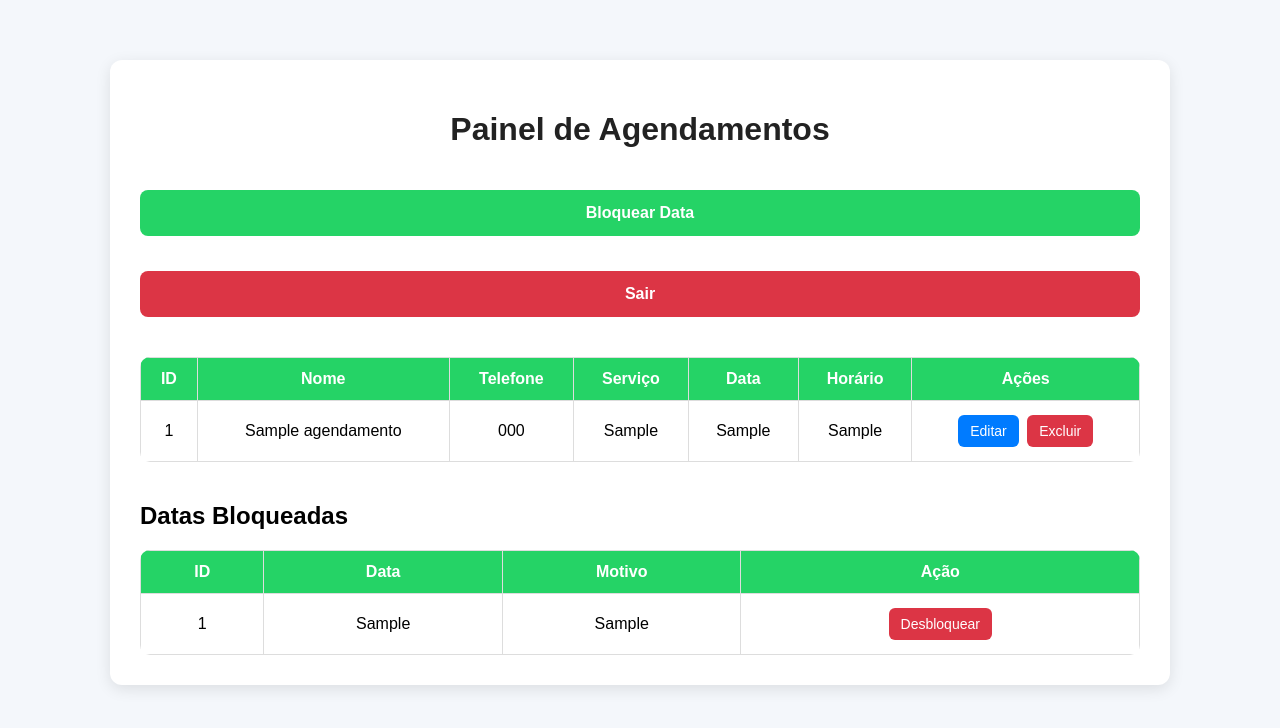
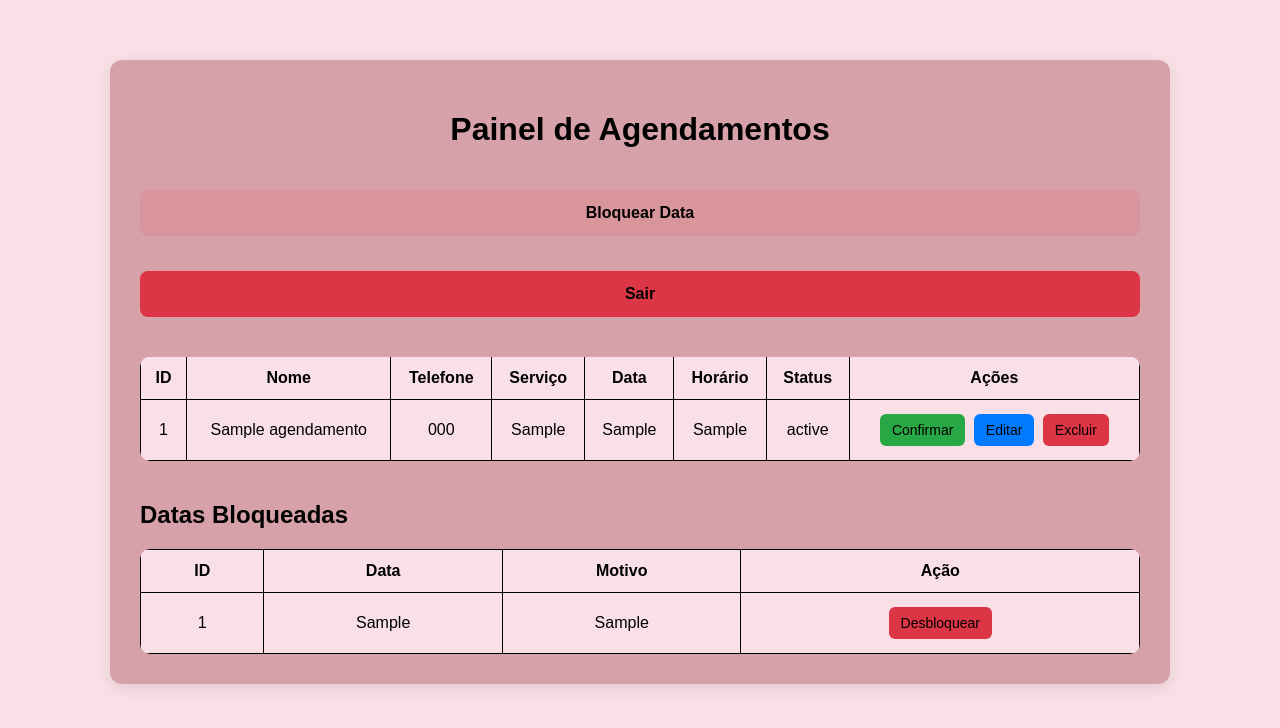
Before and after one commit to gabriel-brinoti/agendamento-salao-thayna, a Flask app: page /admin in a window 1280 px wide. Shown: the top 728 px of the page. Run offline with Flask 3, Linux system fonts and the light colour scheme; the visitor is signed in with stand-in values (Sample User, id 1); tables that the repository leaves empty hold one stand-in row (values such as "Sample post").

Commit message:
primeira versao cliente thayna

```diff
--- a/app.py
+++ b/app.py
@@ -54,6 +54,8 @@ def obter_limite_agendamentos_por_data(data_str):
     else:
         return 0
 
+
+
 def init_db():
     conn = sqlite3.connect(DB_PATH)
     cursor = conn.cursor()
@@ -68,6 +70,12 @@ def init_db():
             horario TEXT NOT NULL
         )
     """)
+
+    cursor.execute("PRAGMA table_info(agendamentos)")
+    colunas = [col[1] for col in cursor.fetchall()]
+
+    if "status" not in colunas:
+        cursor.execute("ALTER TABLE agendamentos ADD COLUMN status TEXT DEFAULT 'Pendente'")
 
     cursor.execute("""
         CREATE TABLE IF NOT EXISTS bloqueios (
@@ -186,10 +194,10 @@ def admin():
     cursor = conn.cursor()
 
     cursor.execute("""
-        SELECT id, nome, telefone, servico, data, horario
-        FROM agendamentos
-        ORDER BY data, horario
-    """)
+    SELECT id, nome, telefone, servico, data, horario, status
+    FROM agendamentos
+    ORDER BY data, horario
+""")
     agendamentos = cursor.fetchall()
 
     cursor.execute("""
@@ -272,7 +280,27 @@ def editar(id):
 
         conn.commit()
         conn.close()
-        return redirect(url_for("admin"))
+
+        telefone_limpo = ''.join(filter(str.isdigit, telefone))
+
+        if not telefone_limpo.startswith("55"):
+            telefone_limpo = "55" + telefone_limpo
+
+        mensagem = f"""Olá, {nome}!
+
+Seu agendamento foi alterado.
+
+Novos dados:
+Serviço: {servico}
+Data: {data}
+Horário: {horario}
+
+Qualquer dúvida, estamos à disposição"""
+
+        mensagem_codificada = urllib.parse.quote(mensagem, safe='')
+        link_whatsapp = f"https://wa.me/{telefone_limpo}?text={mensagem_codificada}"
+
+        return redirect(link_whatsapp)
 
     cursor.execute("""
         SELECT id, nome, telefone, servico, data, horario
@@ -284,6 +312,7 @@ def editar(id):
     conn.close()
 
     return render_template("editar.html", agendamento=agendamento)
+
 @app.route("/logout")
 def logout():
     session.pop("admin_logado", None)
@@ -378,6 +407,53 @@ def desbloquear_data(id):
 
     return redirect(url_for("admin"))
 
+@app.route("/confirmar/<int:id>")
+def confirmar(id):
+    if not session.get("admin_logado"):
+        return redirect(url_for("login"))
+
+    conn = sqlite3.connect(DB_PATH)
+    cursor = conn.cursor()
+
+    cursor.execute("""
+        SELECT nome, telefone, data, horario
+        FROM agendamentos
+        WHERE id = ?
+    """, (id,))
+    agendamento = cursor.fetchone()
+
+    if not agendamento:
+        conn.close()
+        return redirect(url_for("admin"))
+
+    nome, telefone, data, horario = agendamento
+
+    cursor.execute("""
+        UPDATE agendamentos
+        SET status = 'Confirmado'
+        WHERE id = ?
+    """, (id,))
+    conn.commit()
+    conn.close()
+
+    telefone_limpo = ''.join(filter(str.isdigit, telefone))
+
+    if not telefone_limpo.startswith("55"):
+        telefone_limpo = "55" + telefone_limpo
+
+    mensagem = f"""Olá, {nome}!
+
+Seu atendimento foi confirmado para:
+Data: {data}
+Horário: {horario}
+
+Aguardamos você"""
+
+    mensagem_codificada = urllib.parse.quote(mensagem, safe='')
+    link_whatsapp = f"https://wa.me/{telefone_limpo}?text={mensagem_codificada}"
+
+    return redirect(link_whatsapp)
+
 if __name__ == "__main__":
     init_db()
     port = int(os.environ.get("PORT", 5000))
--- a/static/style.css
+++ b/static/style.css
@@ -1,6 +1,6 @@
 body {
     font-family: Arial, sans-serif;
-    background: #f4f7fb;
+    background:  #f9e0e6;
     margin: 0;
     padding: 0;
 }
@@ -9,7 +9,7 @@ body {
     width: 90%;
     max-width: 500px;
     margin: 60px auto;
-    background: white;
+    background: #d6a1a8;
     padding: 30px;
     border-radius: 12px;
     box-shadow: 0 4px 15px rgba(0,0,0,0.1);
@@ -17,12 +17,12 @@ body {
 
 h1 {
     text-align: center;
-    color: #222;
+    color: black;
 }
 
 p {
     text-align: center;
-    color: #666;
+    color: black;
 }
 
 label {
@@ -36,13 +36,13 @@ input, select, button {
     padding: 12px;
     margin-top: 5px;
     border-radius: 8px;
-    border: 1px solid #ccc;
+    border: 1px solid black;
     box-sizing: border-box;
 }
 
 button, .botao {
-    background: #25D366;
-    color: white;
+    background: #d8959c;
+    color: black;
     border: none;
     text-decoration: none;
     display: inline-block;
@@ -56,7 +56,7 @@ button, .botao {
     box-sizing: border-box;
 }
 button:hover, .botao:hover {
-    background: #1ebe5d;
+    background: #d8959c;
 }
 
 textarea {
@@ -64,7 +64,7 @@ textarea {
     padding: 12px;
     margin-top: 5px;
     border-radius: 8px;
-    border: 1px solid #ccc;
+    border: 1px solid black;
     box-sizing: border-box;
     resize: none;
 }
@@ -92,20 +92,20 @@ table {
     width: 100%;
     border-collapse: collapse;
     margin-top: 20px;
-    background: white;
+    background: #f9e0e6;
     border-radius: 10px;
     overflow: hidden;
 }
 
 th, td {
     padding: 12px;
-    border: 1px solid #ddd;
+    border: 1px solid black;
     text-align: center;
 }
 
 th {
-    background: #25D366;
-    color: white;
+    background: #f9e0e6;
+    color: black;
 }
 
 tr:nth-child(even) {
@@ -128,7 +128,7 @@ tr:nth-child(even) {
     margin: 2px;
     border-radius: 6px;
     text-decoration: none;
-    color: white;
+    color: black;
     font-size: 14px;
 }
 
@@ -147,3 +147,11 @@ tr:nth-child(even) {
 .excluir:hover {
     background: #c82333;
 }
+
+.confirmar {
+    background: #28a745;
+}
+
+.confirmar:hover {
+    background: #218838;
+}
--- a/templates/admin.html
+++ b/templates/admin.html
@@ -17,17 +17,20 @@
             <table>
                 <thead>
                     <tr>
+                        <tr>
                         <th>ID</th>
                         <th>Nome</th>
                         <th>Telefone</th>
                         <th>Serviço</th>
                         <th>Data</th>
                         <th>Horário</th>
+                        <th>Status</th>
                         <th>Ações</th>
                     </tr>
-                </thead>
-                <tbody>
-                    {% for agendamento in agendamentos %}
+                </tr>
+            </thead>
+            <tbody>
+                {% for agendamento in agendamentos %}
                     <tr>
                         <td>{{ agendamento[0] }}</td>
                         <td>{{ agendamento[1] }}</td>
@@ -35,7 +38,11 @@
                         <td>{{ agendamento[3] }}</td>
                         <td>{{ agendamento[4] }}</td>
                         <td>{{ agendamento[5] }}</td>
+                        <td>{{ agendamento[6] }}</td>
                         <td>
+                            {% if agendamento[6] != 'Confirmado' %}
+                                <a href="{{ url_for('confirmar', id=agendamento[0]) }}" class="acao confirmar">Confirmar</a>
+                            {% endif %}
                             <a href="{{ url_for('editar', id=agendamento[0]) }}" class="acao editar">Editar</a>
                             <a href="{{ url_for('excluir', id=agendamento[0]) }}" class="acao excluir" onclick="return confirm('Tem certeza que deseja excluir este agendamento?')">Excluir</a>
                         </td>
@@ -68,7 +75,6 @@
                         <td>
                             <a href="{{ url_for('desbloquear_data', id=bloqueio[0]) }}" class="acao excluir" onclick="return confirm('Deseja desbloquear esta data?')">Desbloquear</a>
                         </td>
-                    </tr>
                     {% endfor %}
                 </tbody>
             </table>
--- a/templates/agendamento.html
+++ b/templates/agendamento.html
@@ -111,6 +111,5 @@ function carregarHorarios() {
 campoData.addEventListener("change", carregarHorarios);
 window.addEventListener("pageshow", carregarHorarios);
 </script>
-</script>
 </body>
 </html>
```
Also changed, not shown: templates/editar.html (+42 -4 lines), database.db.
